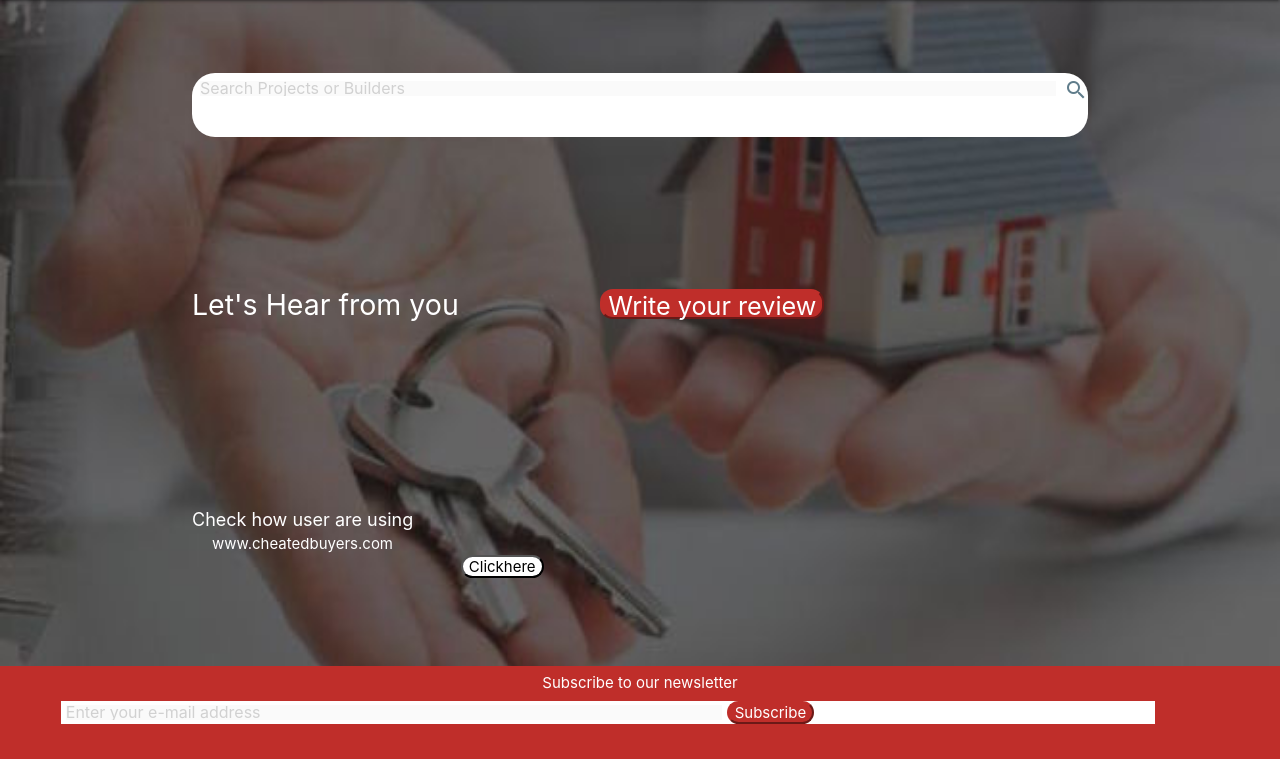
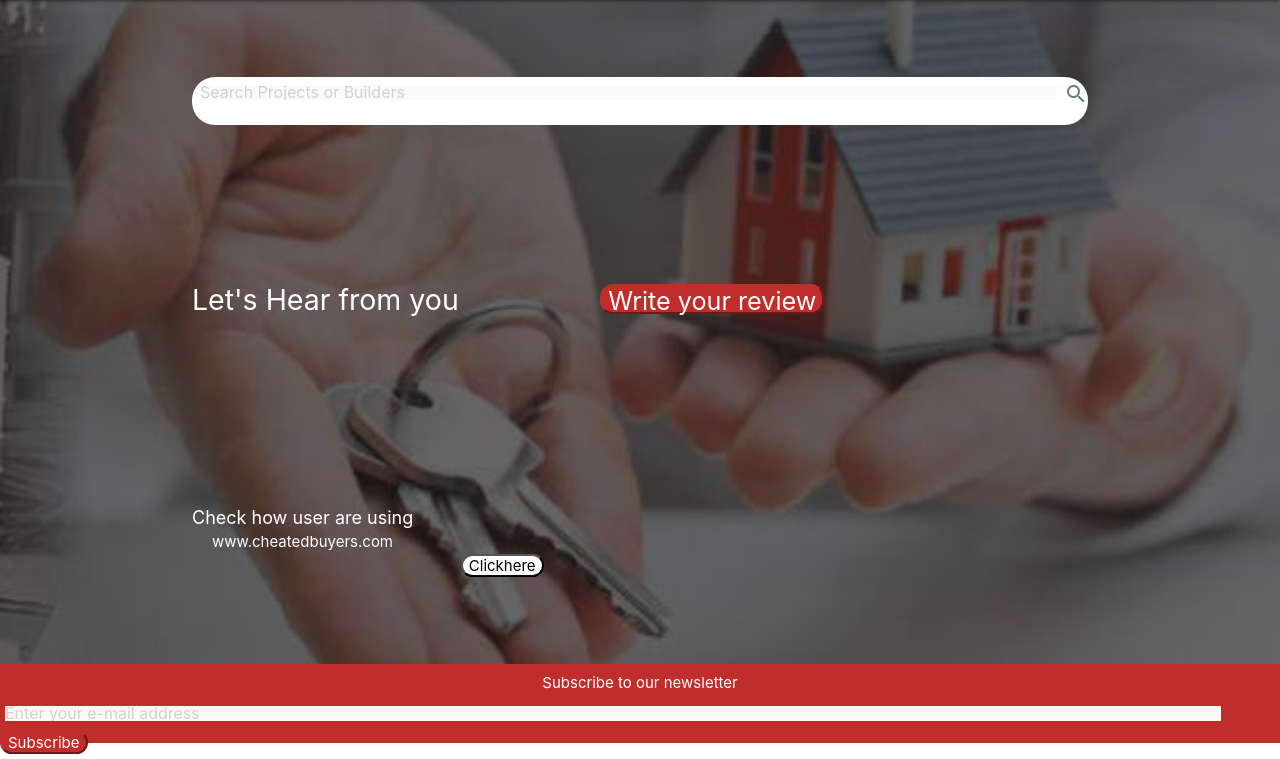
Before and after one commit to dVp007/cheated, a PHP site: page / in a window 1280 px wide. Shown: the part 64-823 px from the top of the page. Before the commit the page ends 788 px from the top, so only its background shows below. Run offline with PHP 8.4, Linux system fonts and the light colour scheme.

Commit message:
search and footer

```diff
--- a/index.php
+++ b/index.php
@@ -150,7 +150,7 @@
 				flex-direction: row;
 				background-color:white;
 				border-radius: 23px;
-				height:8vh;
+				height:6vh;
 			}
 			.search-btn{
 				color:#607d8b;
@@ -229,13 +229,10 @@
 	<span class="white-text">Subscribe to our newsletter</span>
 </div>
 <div class="item-b">
-	<div class="subscribe-box">
-		<input placeholder="Enter your e-mail address" class="browser default subscribe-text" type="text" name="subscribe">
-		<button class="red subscribe white-text" style="border-radius: 13px;border-color: #bf2e2a;">Subscribe</button>
-	</div>
+	<div><input placeholder="Enter your e-mail address" class="browser default" type="text" name="subscribe"></div>
+	<div style="padding-right: 5px;padding-top: 5px;padding-bottom: 5px;"><button class="red bt white-text" style="border-radius: 13px;border-color: #bf2e2a;">Subscribe</button></div>
 </div>
-</footer>
-<!--JQuery initialization-->
+</footer><!--JQuery initialization-->
 <script type="text/javascript" src="js/jQuery.min.js"></script>
 <!--JavaScript at end of body for optimized loading-->
 <script type="text/javascript" src="js/materialize.min.js"></script>
```
